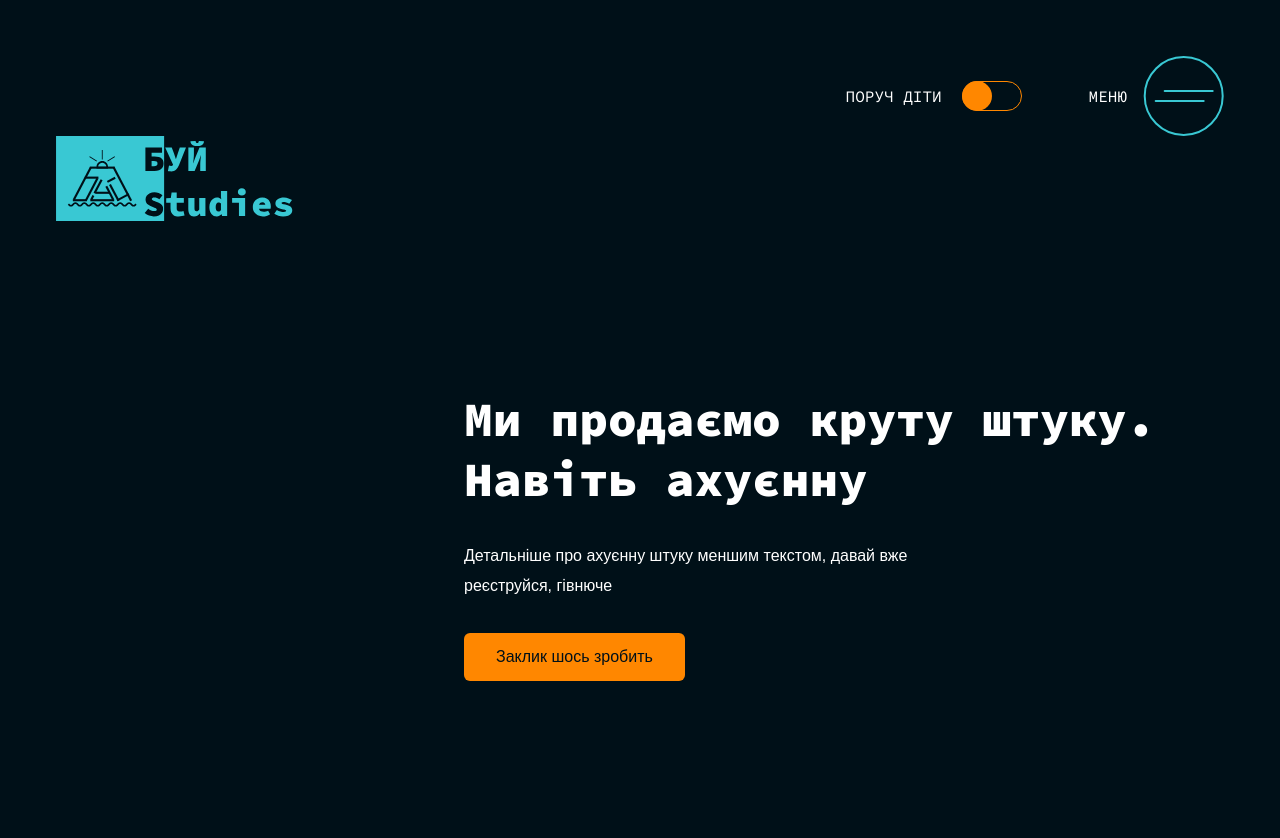
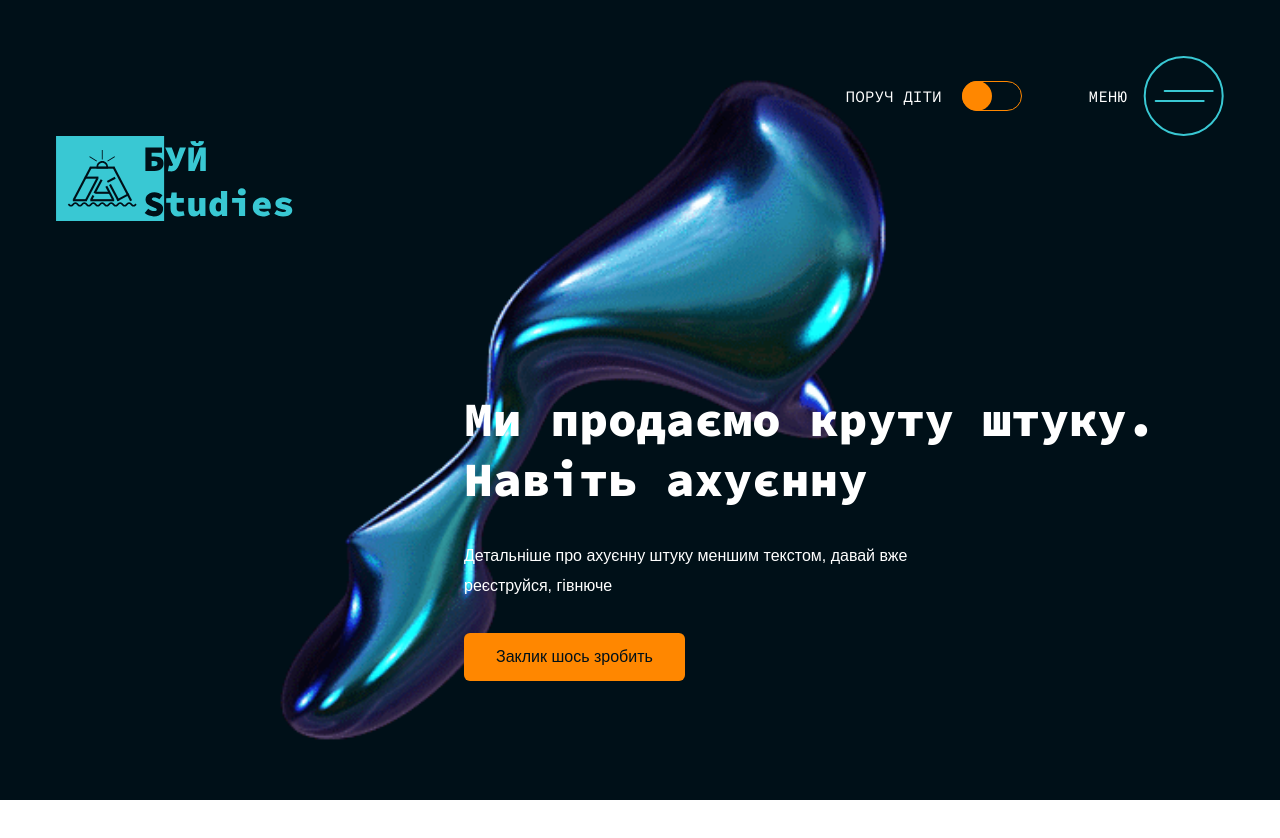
Before and after one commit to BUI-studies/buoy-landing, a React (Vite) app: page / in a window 1280 px wide. Shown: the top 838 px of the page. Built offline with nearby package versions, Linux system fonts and the light colour scheme.

Commit message:
Add bg with two layers: color and gif

```diff
--- a/src/scss/sections/hero.scss
+++ b/src/scss/sections/hero.scss
@@ -3,8 +3,14 @@
 @import '../helpers/mixins.scss';
 
 .hero {
-	background-color: #001018;
+	height: 100svh;
+	background:
+		url('../../assets/bg-animation.gif') no-repeat,
+		#001018;
+	background-position: 40% 50%;
+	background-size: 718px 718px;
 	color: #fff;
+
 	&__container {
 		box-sizing: border-box;
 		max-width: 1440px;
```
Also changed, not shown: src/assets/bg-animation.gif (added).
